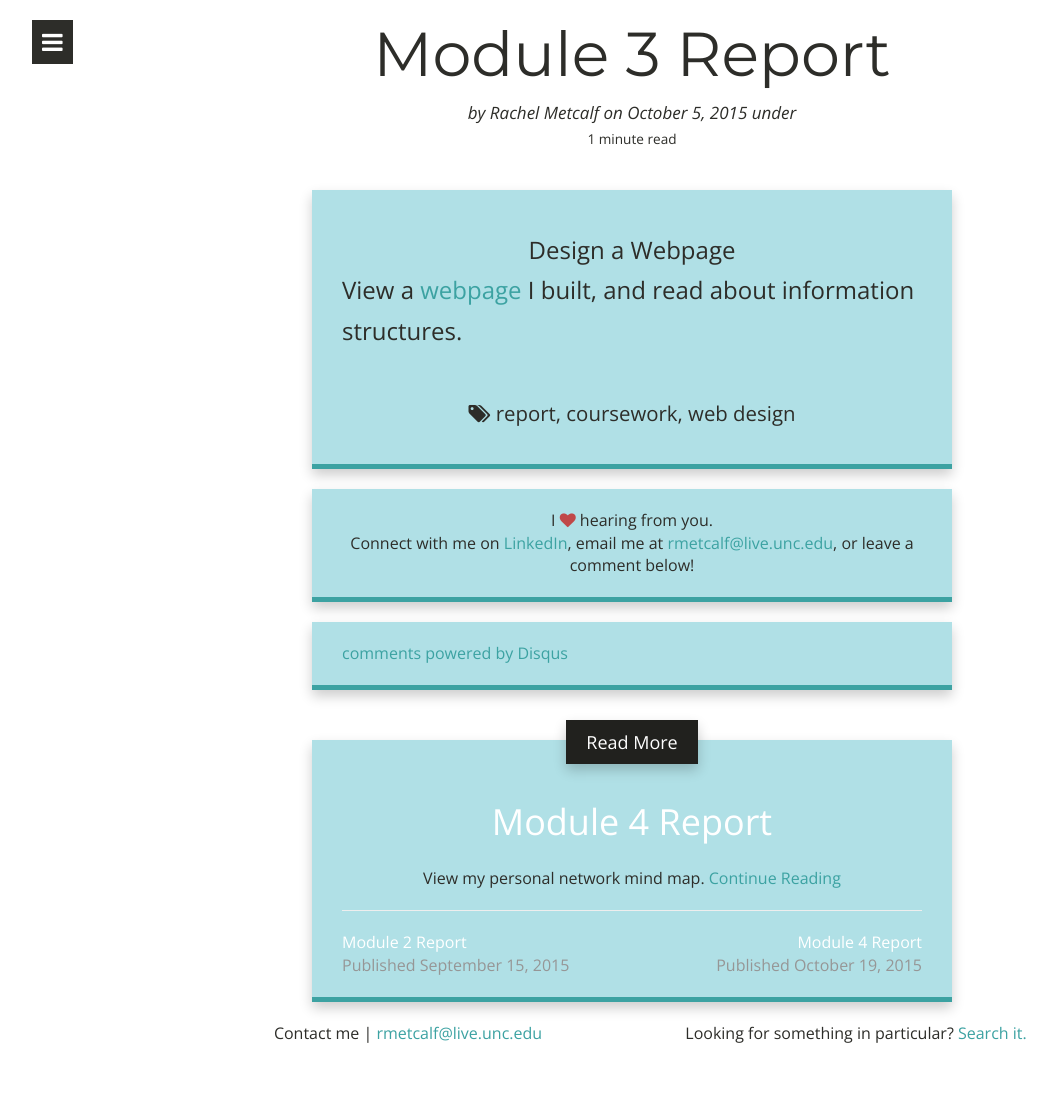
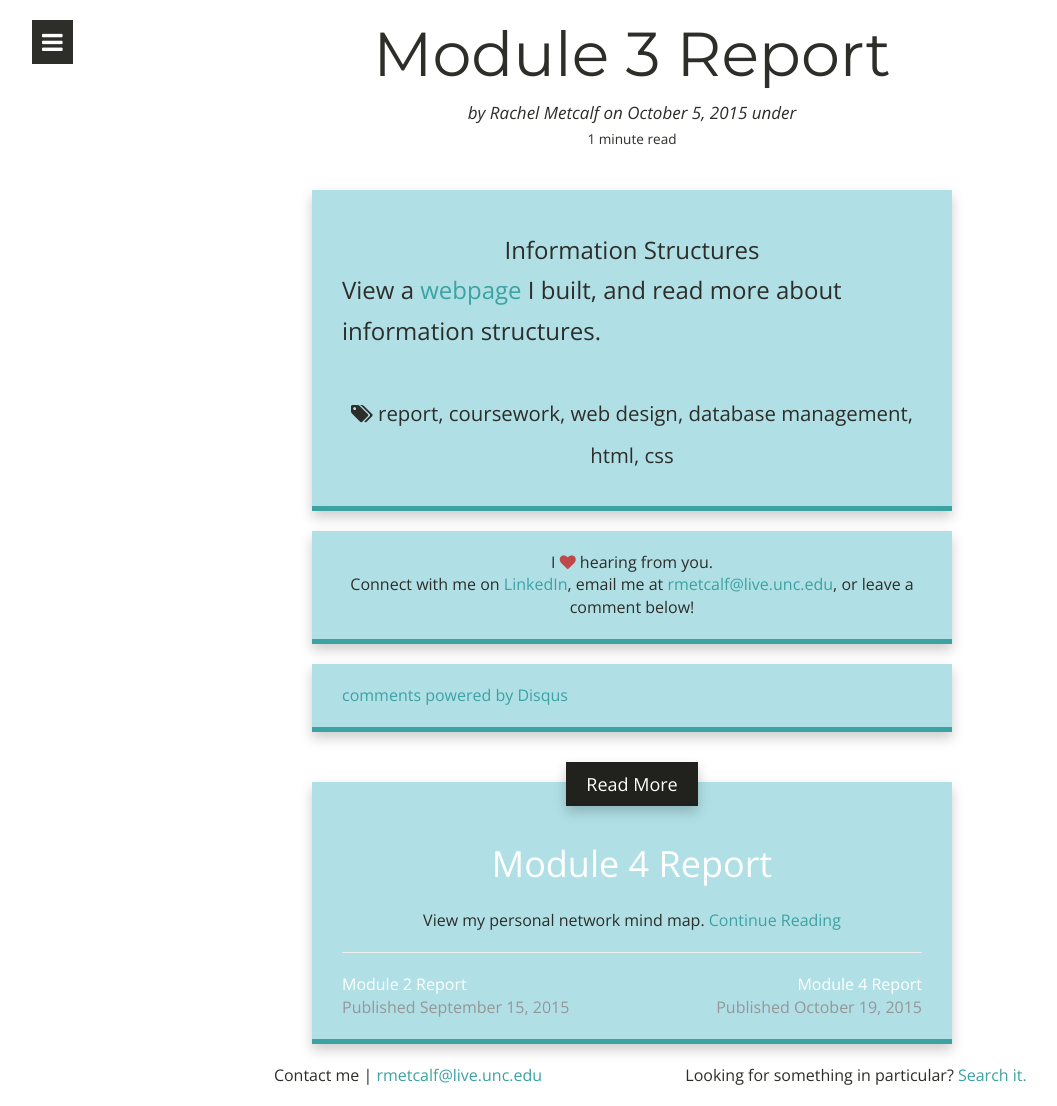
Before and after one commit to rcmetcalf/rcmetcalf.github.io, a Jekyll site: the page built from _posts/2015-10-05-module-3-report.md, in a window 1280 px wide. Shown: the whole page, without its empty margins (8-1065 px from the left). Built offline with Jekyll 4.4.1, drawn with Linux system fonts in a browser that asks for light colours; nearby versions of some CDN libraries; Markdown is read by kramdown in place of the engine named in the settings; comment, search, counter and statistics services are not loaded; before the commit the page ends 1065 px from its top, so only the background shows below that.

Commit message:
Update 2015-10-05-module-3-report.md

```diff
--- a/_posts/2015-10-05-module-3-report.md
+++ b/_posts/2015-10-05-module-3-report.md
@@ -8,7 +8,10 @@ tags:
 - report
 - coursework
 - web design
+- database management
+- html
+- css
 ---
-<center>Design a Webpage</center>
+<center>Information Structures</center>
 
-View a <a href="rcmetcalf.github.io/">webpage</a> I built, and read about information structures.
+View a <a href="rcmetcalf.github.io/gooey/">webpage</a> I built, and read more about information structures.
```
